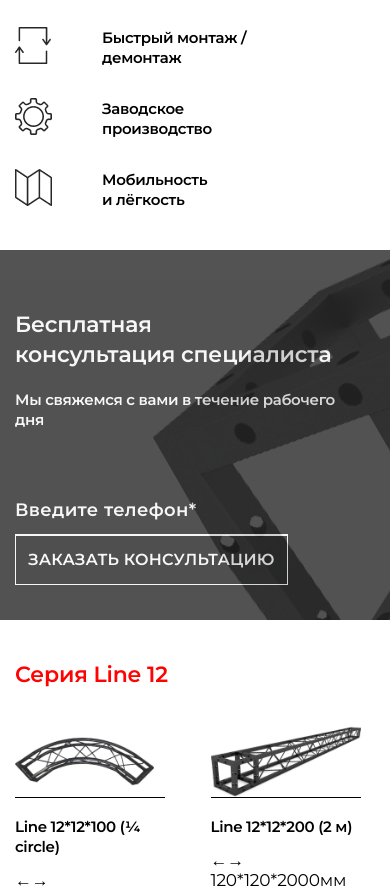
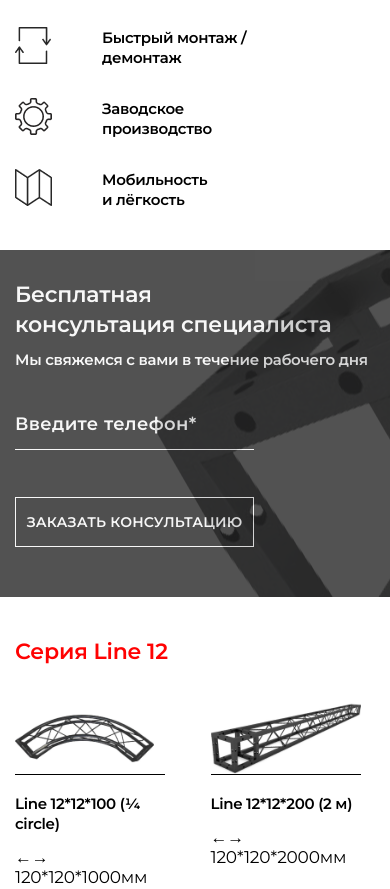
Before and after one commit to dyure/farms, a PHP site: page / in a window 390 px wide. Shown: the part 2006-2895 px from the top of the page. Run offline with PHP 8.4, Linux system fonts and the light colour scheme; some libraries are stand-ins or nearby versions.

Commit message:
tenth day forms and faq

```diff
--- a/css/styles.css
+++ b/css/styles.css
@@ -1109,14 +1109,17 @@ html {
     opacity: 0.8;
     width: 100%;
 }
+.parallax_out.part1 ._body,
+.parallax_out.part2 ._body,
+.parallax_out.part3 ._body {
+    padding-top: 60px;
+}
 .parallax_out.part1 ._body {
     height: 370px;
-    padding-top: 60px;
 }
 .parallax_out.part2 ._body,
 .parallax_out.part3 ._body {
     height: 485px;
-    padding-top: 60px;
 }
 .parallax_out.part1 h2,
 .parallax_out.part1 p {
@@ -1128,12 +1131,23 @@ html {
 .parallax_out.part3 p {
     width: 620px;
 }
-.parallax_out h2 {
+.parallax_out.part1 h2,
+.parallax_out.part2 h2,
+.parallax_out.part3 h2 {
     margin-bottom: 20px;
 }
-.parallax_out p {
+.parallax_out.part1 p {
+    margin-bottom: 55px;
+}
+.parallax_out.part2 p,
+.parallax_out.part3 p {
     margin-bottom: 20px;
 }
+.parallax_out.part2 p.last,
+.parallax_out.part3 p.last {
+    margin-bottom: 55px;
+}
+
 /* < 1400px */
 @media screen and (max-width: 1399px) {
     .parallax_out.part1 h2,
@@ -1170,9 +1185,24 @@ html {
 }
 /* < 768px */
 @media screen and (max-width: 767px) {
+    .parallax_out.part1 ._body,
+    .parallax_out.part2 ._body,
+    .parallax_out.part3 ._body {
+        padding-top: 40px;
+    }
+    .parallax_out.part1 ._body {
+        height: 294px;
+    }
+    .parallax_out.part2 ._body,
+    .parallax_out.part3 ._body {
+        height: 444px;
+    }
     .parallax_out.part1 h2,
     .parallax_out.part1 p {
         width: 400px;
+    }
+    .parallax_out.part1 p {
+        margin-bottom: 50px;
     }
     .parallax_out.part2 h2,
     .parallax_out.part2 p,
@@ -1180,19 +1210,53 @@ html {
     .parallax_out.part3 p {
         width: 534px;
     }
-
+    .parallax_out.part1 h2,
+    .parallax_out.part2 h2,
+    .parallax_out.part3 h2 {
+        margin-bottom: 20px;
+    }
+    .parallax_out.part2 p.last,
+    .parallax_out.part3 p.last {
+        margin-bottom: 50px;
+    }
 }
 /* < 575px */
 @media screen and (max-width: 575px) {
+    .parallax_out.part1 ._body,
+    .parallax_out.part2 ._body,
+    .parallax_out.part3 ._body {
+        padding-top: 30px;
+    }
+    .parallax_out.part1 ._body {
+        height: 347px;
+    }
+    .parallax_out.part2 ._body {
+        height: 520px;
+    }
+    .parallax_out.part3 ._body {
+        height: 530px;
+    }
     .parallax_out.part1 h2,
     .parallax_out.part1 p {
-        width: 335px;
+        width: 100%;
+    }
+    .parallax_out.part1 h2,
+    .parallax_out.part2 h2,
+    .parallax_out.part3 h2 {
+        margin-bottom: 10px;
+    }
+    .parallax_out.part1 p {
+        margin-bottom: 30px;
     }
     .parallax_out.part2 h2,
     .parallax_out.part2 p,
     .parallax_out.part3 h2,
     .parallax_out.part3 p {
-        width: 335px;
+        width: 100%;
+    }
+    .parallax_out.part2 p.last,
+    .parallax_out.part3 p.last {
+        margin-bottom: 30px;
     }
 }
 /**
@@ -1201,7 +1265,6 @@ html {
 *
 */
 .form_phone {
-    margin-top: 55px;
     position: relative;
 }
 .form_phone::after {
@@ -1251,7 +1321,9 @@ html {
     line-height: 25px;
     letter-spacing: 0.02em;
 }
-.button_phone {
+#button_phone1,
+#button_phone2,
+#button_phone3 {
     background-color: rgba(0, 0, 0, 0.1);
     color: #f6f6f6;
     width: 273px;
@@ -1272,9 +1346,42 @@ html {
 /* < 1200px */
 @media screen and (max-width: 1199px) {}
 /* < 768px */
-@media screen and (max-width: 767px) {}
+@media screen and (max-width: 767px) {
+    .input_phone {
+        width: 252px;
+        font-size: 15px;
+        line-height: 20px;
+    }
+    #error_input1,
+    #error_input2,
+    #error_input3 {
+        width: 252px;
+    }
+    #button_phone1,
+    #button_phone2,
+    #button_phone3 {
+        width: 252px;
+        font-size: 14px;
+        line-height: 17px;
+    }
+}
 /* < 575px */
-@media screen and (max-width: 575px) {}
+@media screen and (max-width: 575px) {
+    .input_phone {
+        width: 239px;
+    }
+    #error_input1,
+    #error_input2,
+    #error_input3 {
+        width: 239px;
+    }
+    #button_phone1,
+    #button_phone2,
+    #button_phone3 {
+        width: 239px;
+        margin-top: 47px;
+    }
+}
 /**
 *
 * portfolio section
--- a/index.html
+++ b/index.html
@@ -134,11 +134,11 @@
         <div class="parallax wrapper_80">
             <div class="_body">
                 <h2 class="f_600_35_40 white"><a name="consult">Бесплатная<br>консультация&nbsp;специалиста</a></h2>
-                <p class="f_600_18_25 white">Мы свяжемся с вами в течение рабочего дня</p>
-                <form id="form" class="form_phone" action="#">
-                    <input class="input_phone _required" type="text" autocomplete="off" name="fldPhone" placeholder="Введите телефон*">
-                    <div class="_error_input f_600_14_26">Введите корректный номер</div>
-                    <button class="button_phone" type="submit">Заказать консультацию</button>
+                <p class="f_600_18_25 white">Мы свяжемся с вами в течение рабочего&nbsp;дня</p>
+                <form id="form1" class="form_phone" action="#">
+                    <input id="1" class="input_phone _required" type="tel" autocomplete="off" name="fldPhone" placeholder="Введите телефон*">
+                    <div id="error_input1" class="f_600_14_26">Введите корректный номер</div>
+                    <button id="button_phone1" type="submit">Заказать консультацию</button>
                 </form>
             </div>
         </div>
@@ -393,10 +393,11 @@
             <div class="_body">
                 <h2 class="f_600_35_40 white">Аренда ферм<br>SignImpress</h2>
                 <p class="f_600_16_20 white">Мы предлагаем аренду металлических ферм для&nbsp;создания необходимых конструкций для&nbsp;вашего мероприятия.</p>
-                <p class="f_600_16_20 white">Также мы готовы предоставить эту конструкцию на&nbsp;«тест-драйв» в&nbsp;формате аренды и&nbsp;если вы&nbsp;захотите приобрести конструкцию то&nbsp;стоимость аренды будет учтена в&nbsp;оплату изделия. Аренда доступна только в&nbsp;городах где размещены выставочные залы нашей компании.</p>
-                <form class="form_phone" action="">
-                    <input class="input_phone" type="text" autocomplete="off" name="fldPhone" placeholder="Введите телефон*">
-                    <input class="button_phone" type="button" value="Заказать консультацию">
+                <p class="f_600_16_20 white last">Также мы готовы предоставить эту конструкцию на&nbsp;«тест-драйв» в&nbsp;формате аренды и&nbsp;если вы&nbsp;захотите приобрести конструкцию то&nbsp;стоимость аренды будет учтена в&nbsp;оплату изделия. Аренда доступна только в&nbsp;городах где размещены выставочные залы нашей компании.</p>
+                <form id="form2" class="form_phone" action="#">
+                    <input id="2" class="input_phone _required" type="tel" autocomplete="off" name="fldPhone" placeholder="Введите телефон*">
+                    <div id="error_input2" class="f_600_14_26">Введите корректный номер</div>
+                    <button id="button_phone2" type="submit">Заказать консультацию</button>
                 </form>
             </div>
         </div>
@@ -501,10 +502,11 @@
             <div class="_body">
                 <h2 class="f_600_35_40 white">Расчет<br>и визуализация</h2>
                 <p class="f_600_16_20 white">Для расчета металлической конструкции уточните требуемый размер и&nbsp;назначение (для уличного или&nbsp;внутреннего использования).</p>
-                <p class="f_600_16_20 white">А для более требовательных заказчиков мы&nbsp;готовы предложить создание визуализации будущей металлической конструкции в&nbsp;3D&nbsp;формате (услуга рассчитывается отдельно). Полную информацию вы&nbsp;можете уточнить у&nbsp;наших менеджеров.</p>
-                <form class="form_phone" action="">
-                    <input class="input_phone" type="text" autocomplete="off" name="fldPhone" placeholder="Введите телефон*">
-                    <input class="button_phone" type="button" value="Заказать консультацию">
+                <p class="f_600_16_20 white last">А для более требовательных заказчиков мы&nbsp;готовы предложить создание визуализации будущей металлической конструкции в&nbsp;3D&nbsp;формате (услуга рассчитывается отдельно). Полную информацию вы&nbsp;можете уточнить у&nbsp;наших менеджеров.</p>
+                <form id="form3" class="form_phone" action="#">
+                    <input id="3" class="input_phone _required" type="tel" autocomplete="off" name="fldPhone" placeholder="Введите телефон*">
+                    <div id="error_input3" class="f_600_14_26">Введите корректный номер</div>
+                    <button id="button_phone3" type="submit">Заказать консультацию</button>
                 </form>
             </div>
         </div>
```
Also changed, not shown: other parts of css/styles.css (+33 -5 lines), js/script.js (+30 -17 lines).
